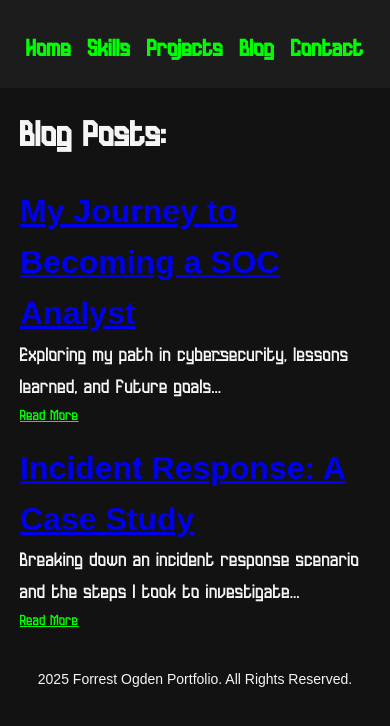
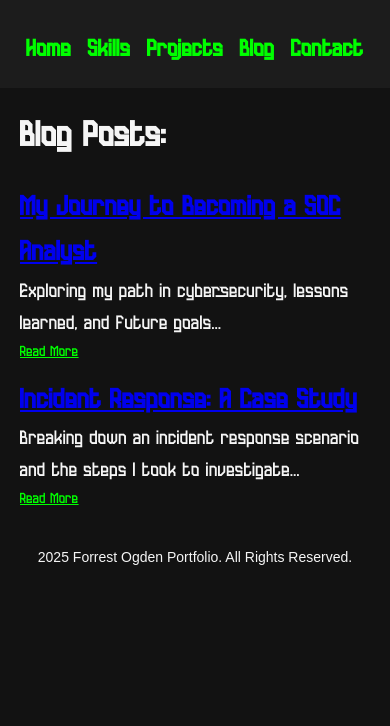
Before and after one commit to ForrestOgden/Cybersecurity-Portfolio, a plain HTML site: page blog.html in a window 390 px wide. Drawn offline with Linux system fonts and the light colour scheme.

Commit message:
re-committing master files

```diff
--- a/styles.css
+++ b/styles.css
@@ -258,6 +258,10 @@ font-family: 'Arial', sans-serif;
   margin-bottom: 15px;
 }
 
+.blog-post h2 {
+  color: #4800e8;
+}
+
 
 
 
@@ -383,10 +387,8 @@ font-family: 'Arial', sans-serif;
         font-size: 25px;
     }
 
-.blog-post h2 {
-  font-family: 'Orbitron', sans-serif;
-  font-size: 2rem;
-  color: #4800e8;
-}
+
+
+
 
 }
```
